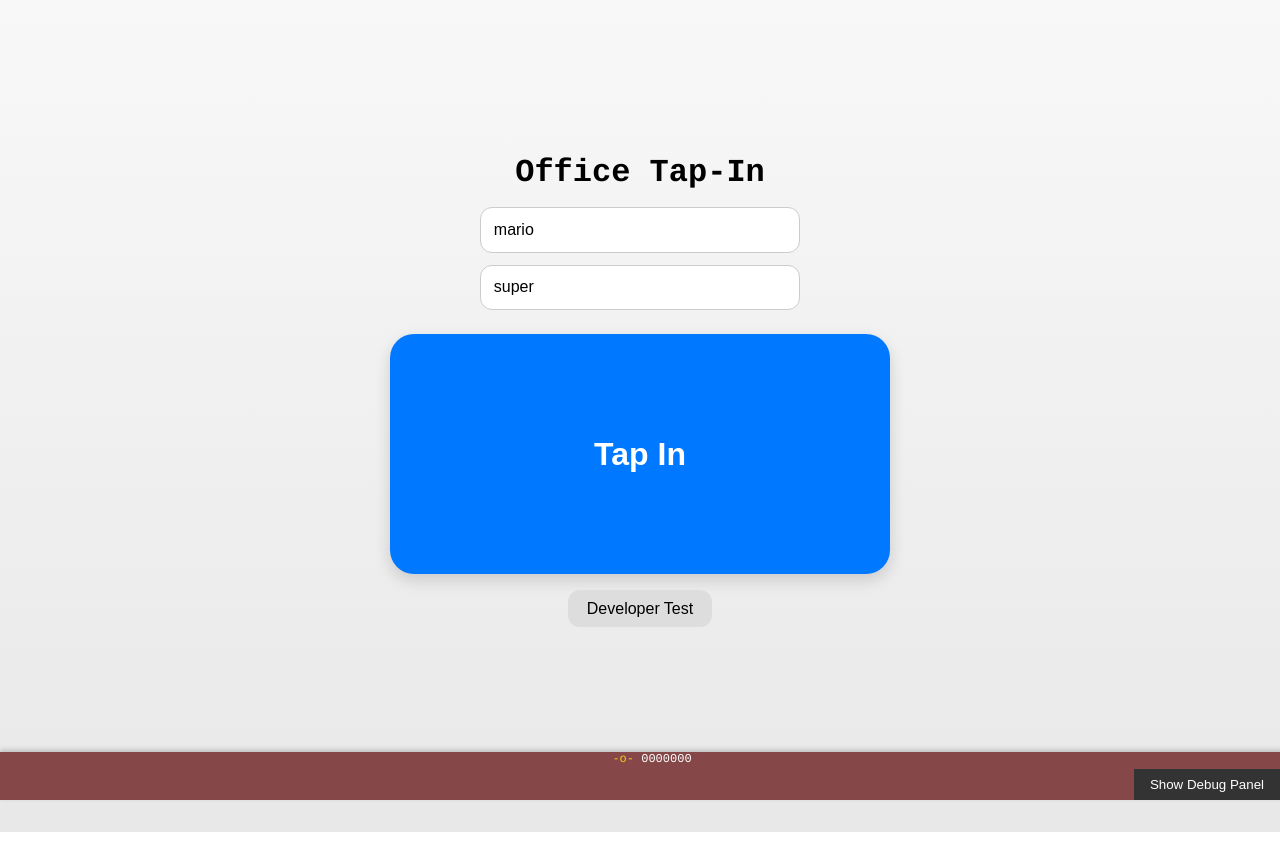
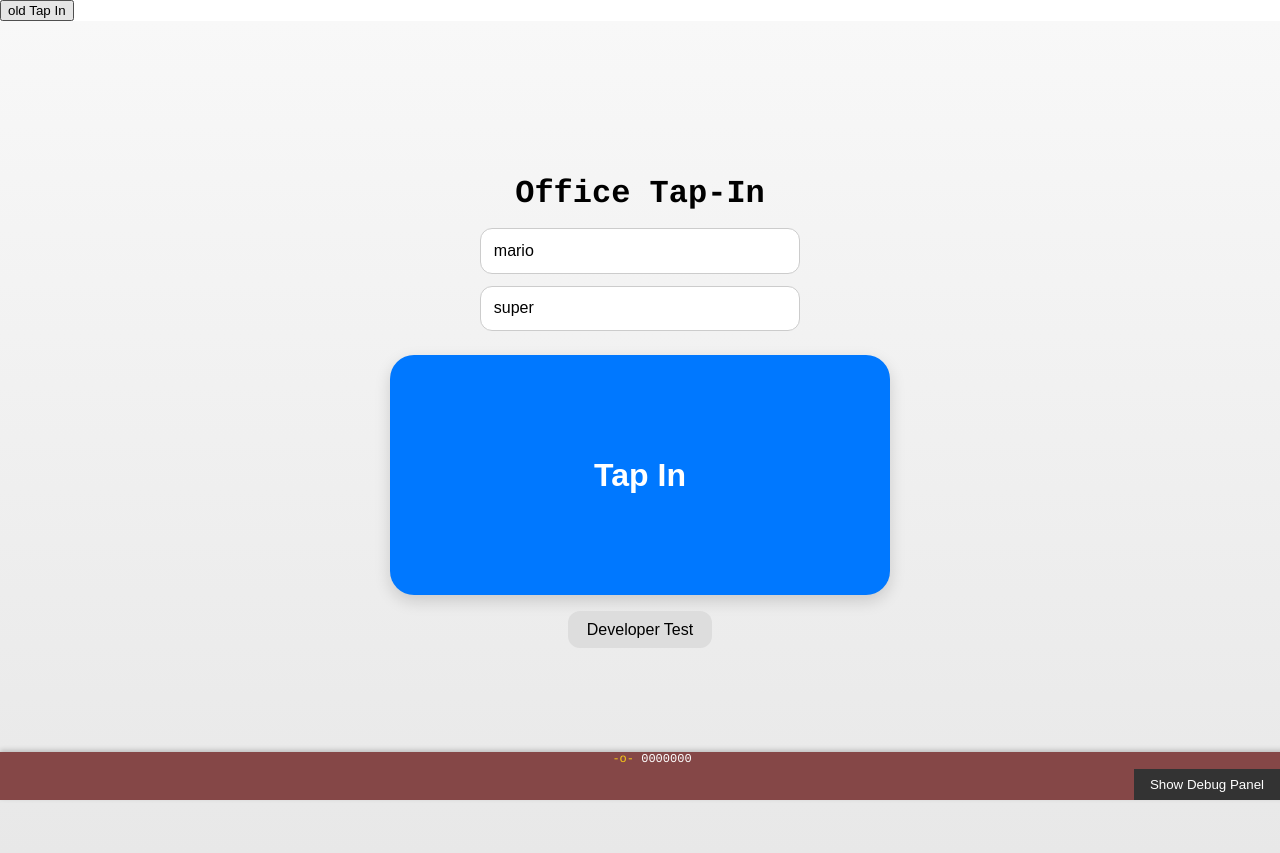
Before and after one commit to yissok/site, a SvelteKit app: page / in a window 1280 px wide. Before the commit the page ends 832 px from the top, so only its background shows below. Built offline with nearby package versions, Linux system fonts and the light colour scheme.

Commit message:
with old tapin

```diff
--- a/src/routes/+page.svelte
+++ b/src/routes/+page.svelte
@@ -125,7 +125,44 @@
       status = err.message;
     }
   }
+
+  async function oldtapIn() {
+    status = "Checking location...";
+    navigator.geolocation.getCurrentPosition(
+      async (pos) => {
+        const { latitude, longitude } = pos.coords;
+        console.log("Current position:", latitude, longitude);
+        const dist = getDistance(office, { lat: latitude, lng: longitude });
+        if (dist <= RADIUS_METERS) {
+          status = "Logging your check-in...";
+          const apiUrl =
+            "https://api.allorigins.win/raw?url=" +
+            encodeURIComponent(
+              googleUrl +
+                "?name=" +
+                encodeURIComponent(name) +
+                "&surname=" +
+                encodeURIComponent(surname) +
+                "&lat=" +
+                latitude +
+                "&lng=" +
+                longitude,
+            );
+          await fetch(apiUrl);
+
+          status = "✅ Logged successfully!";
+        } else {
+          status = "❌ You are not at the office!";
+        }
+      },
+      (err) => {
+        status = "Location error: " + err.message;
+      },
+    );
+  }
 </script>
+
+<button on:click={oldtapIn}>old Tap In</button>
 
 <!-- UI -->
 <main>
```
